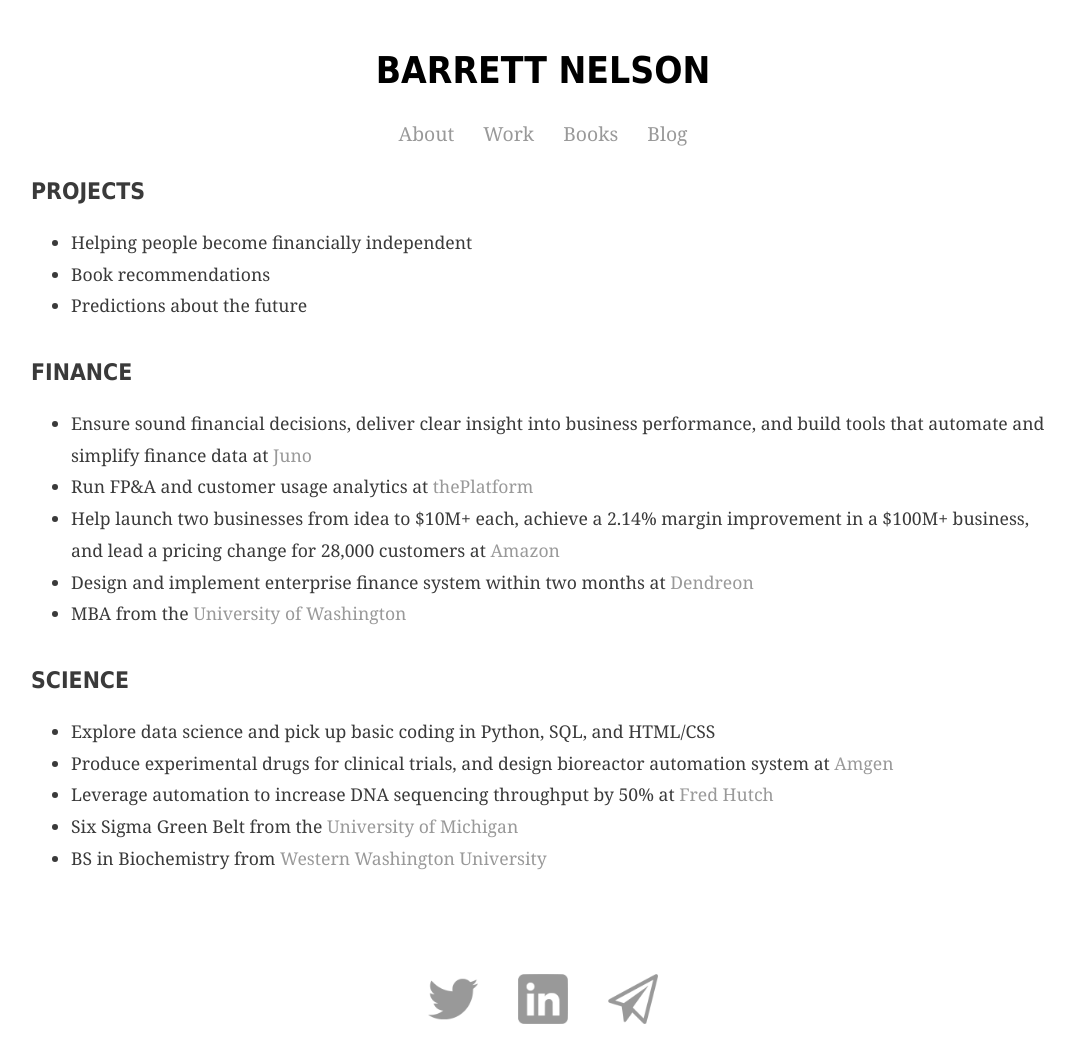
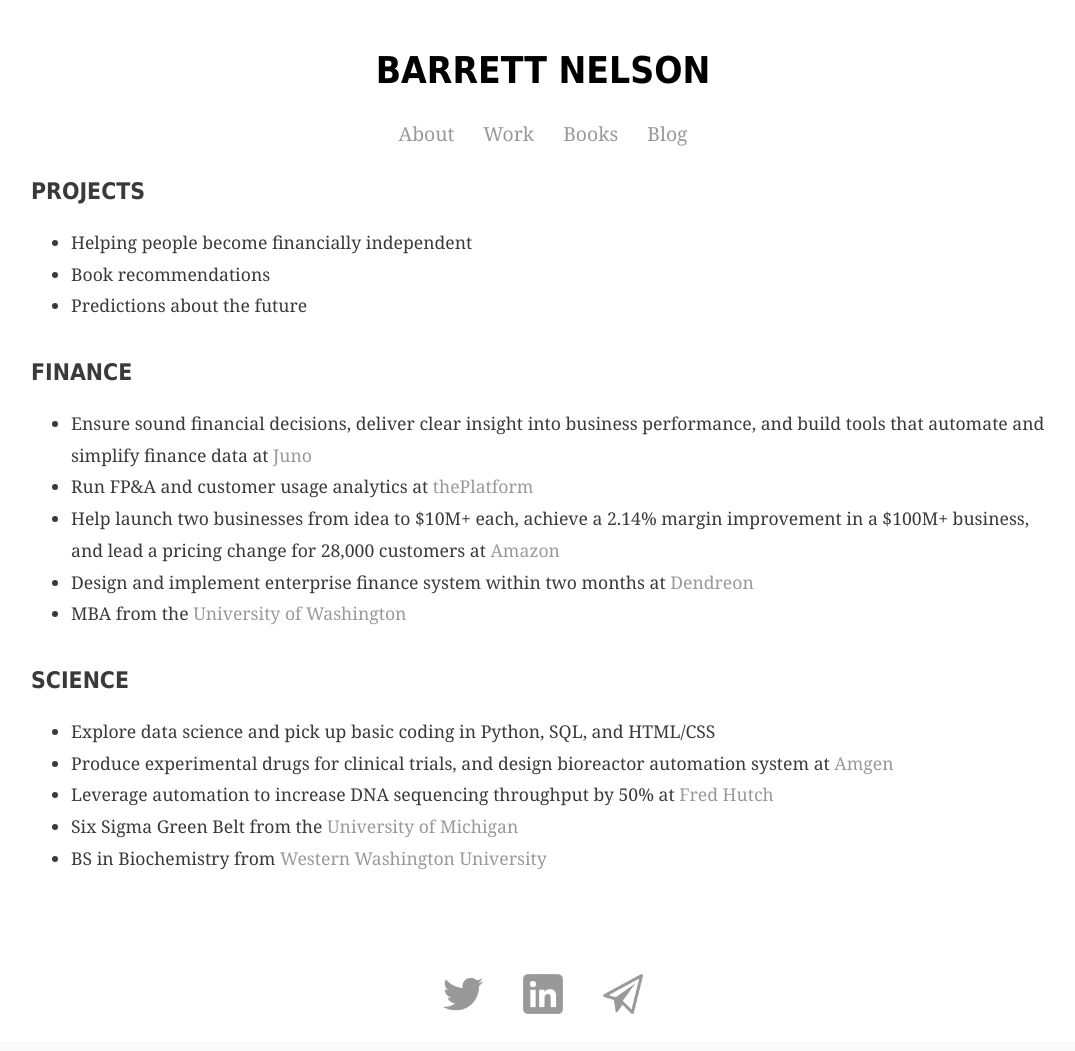
Before and after one commit to bstnel/bstnel.github.io, a Jekyll site: the page index.html, which Jekyll copies as it is, in a window 1280 px wide. Shown: the whole page, without its empty margins (97-1172 px from the left). Built offline with Jekyll 4.4.1, drawn with Linux system fonts in a browser that asks for light colours.

Commit message:
Create index.html

```diff
--- a/index.html
+++ b/index.html
@@ -60,9 +60,9 @@
 
 <footer>
 	        <ul class="footer">
-	        <li><a href="https://twitter.com/barstonel"><img src="../twitter.png"style="width:50px;height:50px;"></a></li>
-		<li><a href="https://www.linkedin.com/in/barrettnelson/"><img src="../linkedin.png"style="width:50px;height:50px;"></a></li>
-		<li><a href="mailto:bstnel@gmail.com"><img src="../email.png"style="width:50px;height:50px;"></a></li>
+	        <li><a href="https://twitter.com/barstonel"><img src="../twitter.png"style="width:40px;height:40px;"></a></li>
+		<li><a href="https://www.linkedin.com/in/barrettnelson/"><img src="../linkedin.png"style="width:40px;height:40px;"></a></li>
+		<li><a href="mailto:bstnel@gmail.com"><img src="../email.png"style="width:40px;height:40px;"></a></li>
 		</ul>
 </footer>
 </body>
```
